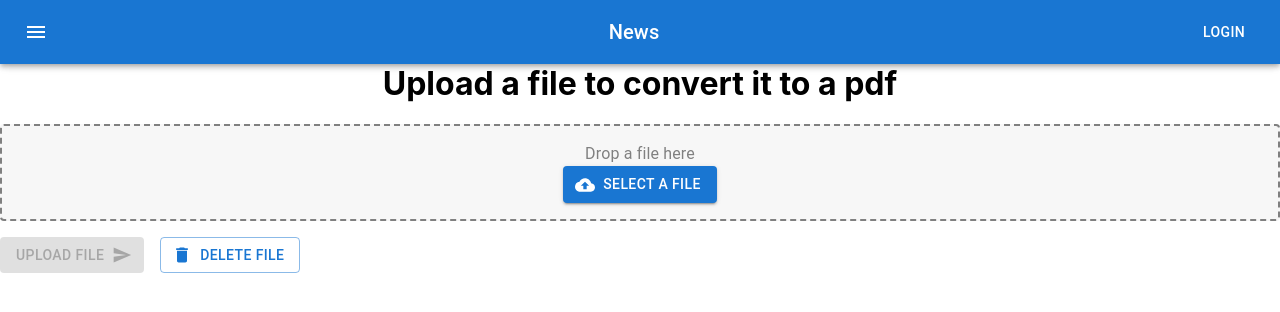
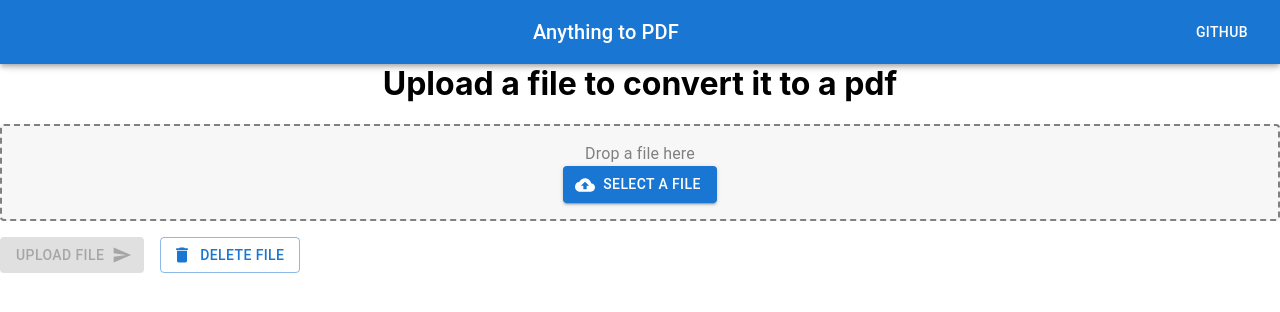
Before and after one commit to gmccannon/archive-manager, a React (Create React App) app in the folder front/: page / in a window 1280 px wide. Shown: the top 312 px of the page. Built offline with nearby package versions, Linux system fonts and the light colour scheme; the HTML template or start-up script is replaced by a standard one.

Commit message:
Add link to github

```diff
--- a/front/src/components/ButtonAppBar.js
+++ b/front/src/components/ButtonAppBar.js
@@ -12,19 +12,18 @@ export default function ButtonAppBar() {
     <Box sx={{ mt: 8 }} >
       <AppBar position="fixed" sx={{ width: '100%' }}>
         <Toolbar>
-          <IconButton
-            size="large"
-            edge="start"
+          <Typography variant="h6" component="div" sx={{ flexGrow: 1 }}>
+            Anything to PDF
+          </Typography>
+          <Button
             color="inherit"
-            aria-label="menu"
-            sx={{ mr: 2 }}
+            component="a"
+            href="https://github.com/gmccannon"
+            target="_blank"
+            rel="noopener noreferrer"
           >
-            <MenuIcon />
-          </IconButton>
-          <Typography variant="h6" component="div" sx={{ flexGrow: 1 }}>
-            News
-          </Typography>
-          <Button color="inherit">Login</Button>
+            Github
+          </Button>
         </Toolbar>
       </AppBar>
     </Box>
--- a/front/src/components/DragDrop.js
+++ b/front/src/components/DragDrop.js
@@ -62,7 +62,7 @@ function DragDrop() {
         const url = window.URL.createObjectURL(blob);
         const a = document.createElement('a');
         a.href = url;
-        a.download = 'generated_pdf.pdf'; // Adjust filename if needed
+        a.download = 'generated_pdf.pdf';
         document.body.appendChild(a);
         a.click();
         a.remove();
```
